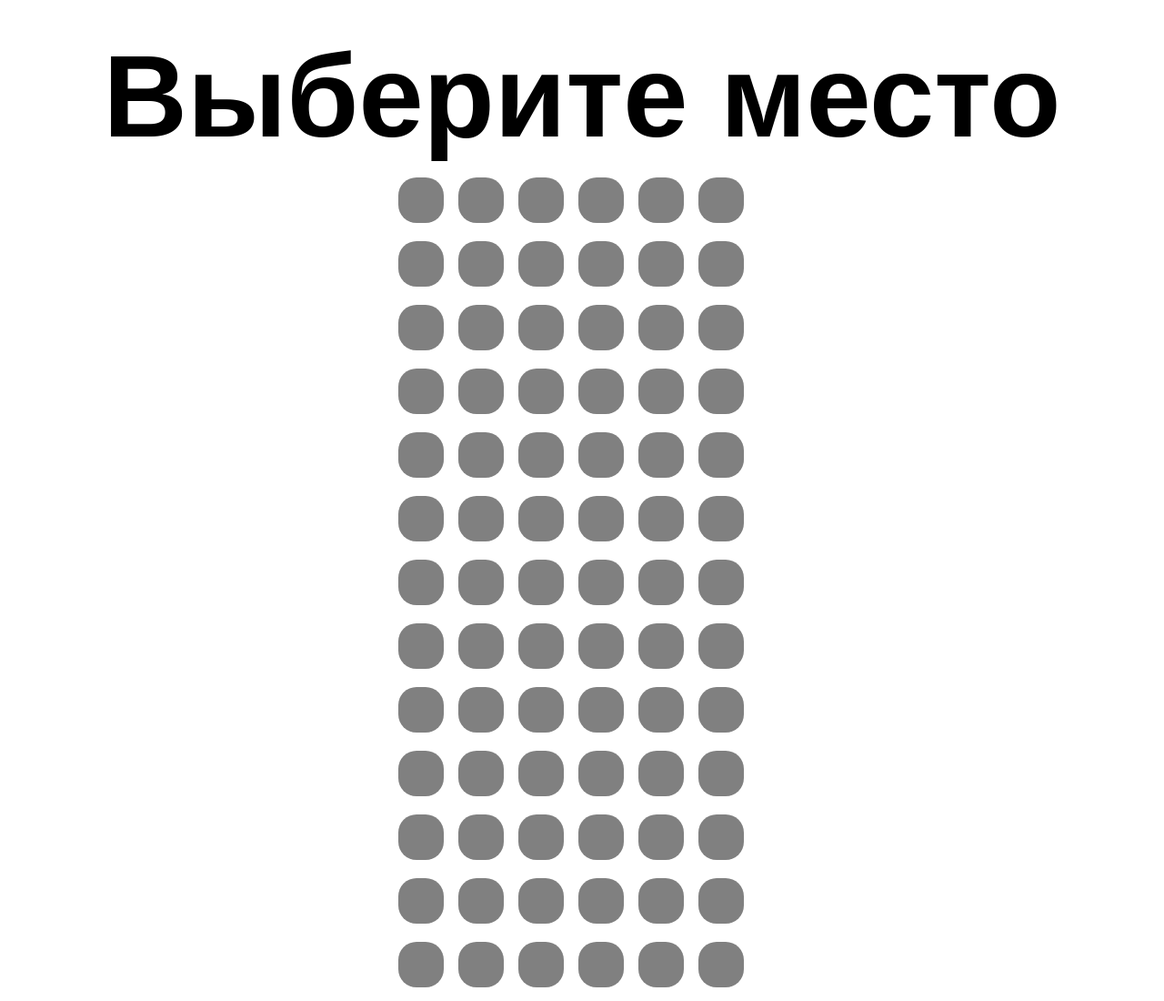
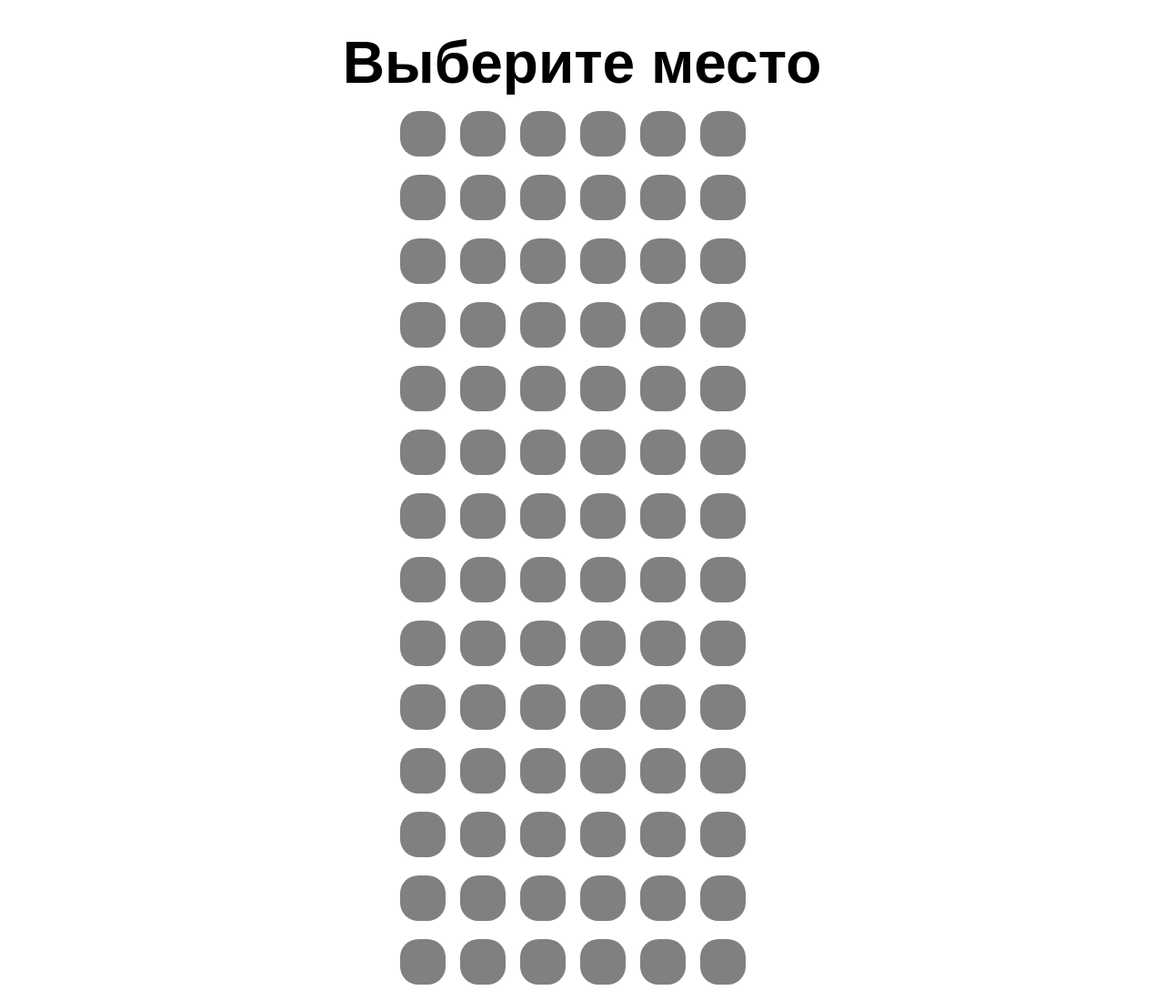
Before and after one commit to NikitaZZZ/airplane-places, a plain HTML site: page index.html in a window 1280 px wide. Shown: the top 1100 px of the page at 91% size. Drawn offline with Linux system fonts and the light colour scheme.

Commit message:
change a little bit margin

```diff
--- a/style.css
+++ b/style.css
@@ -29,7 +29,7 @@
 
 #your-place {
     font-weight: bold;
-    font-size: 10vw;
+    font-size: 8vh;
     text-align: center;
     margin-top: 2rem;
 }
@@ -37,10 +37,8 @@
 #row { margin-left: 2rem; }
 
 .all-sides {
-    width: 500px;
+    width: 400px;
     display: flex;
     margin: auto;
     margin-top: 1rem;
 }
-
-#passangers-left-side { margin-left: 3rem; }
```
